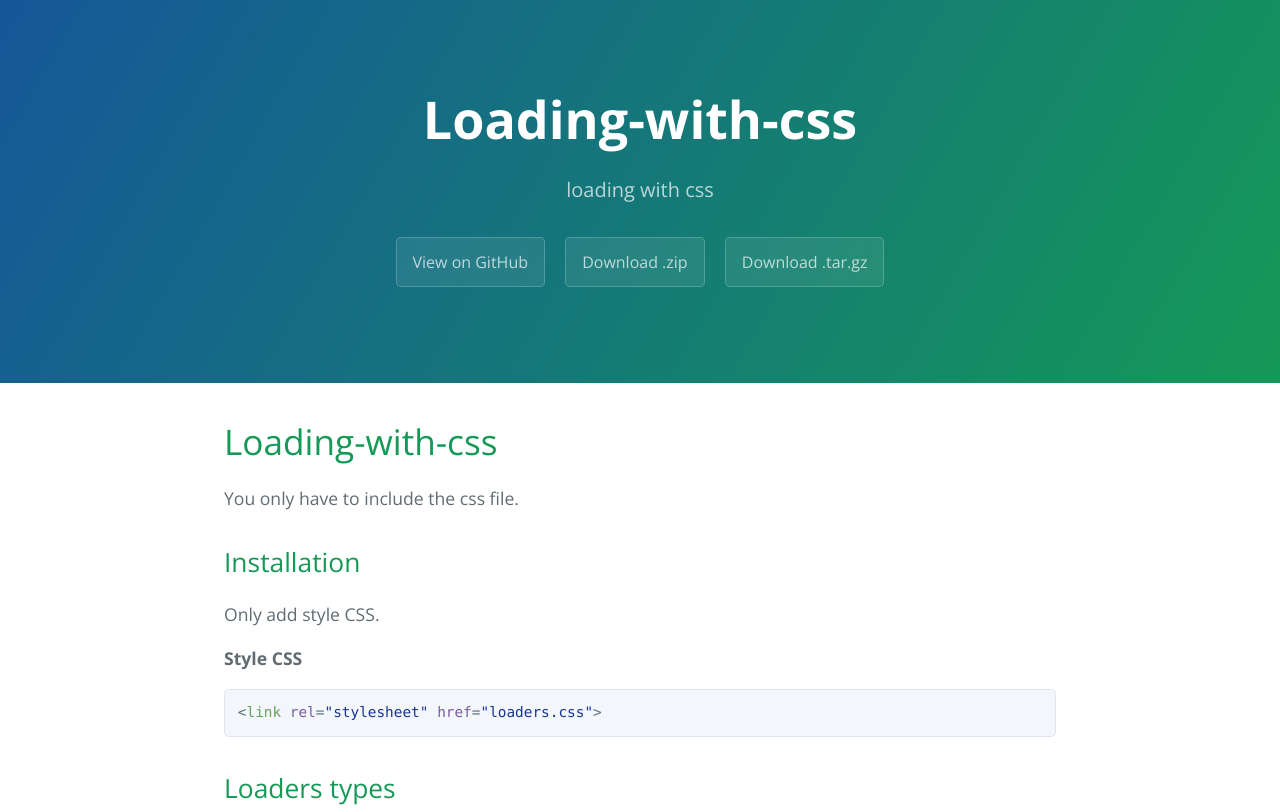
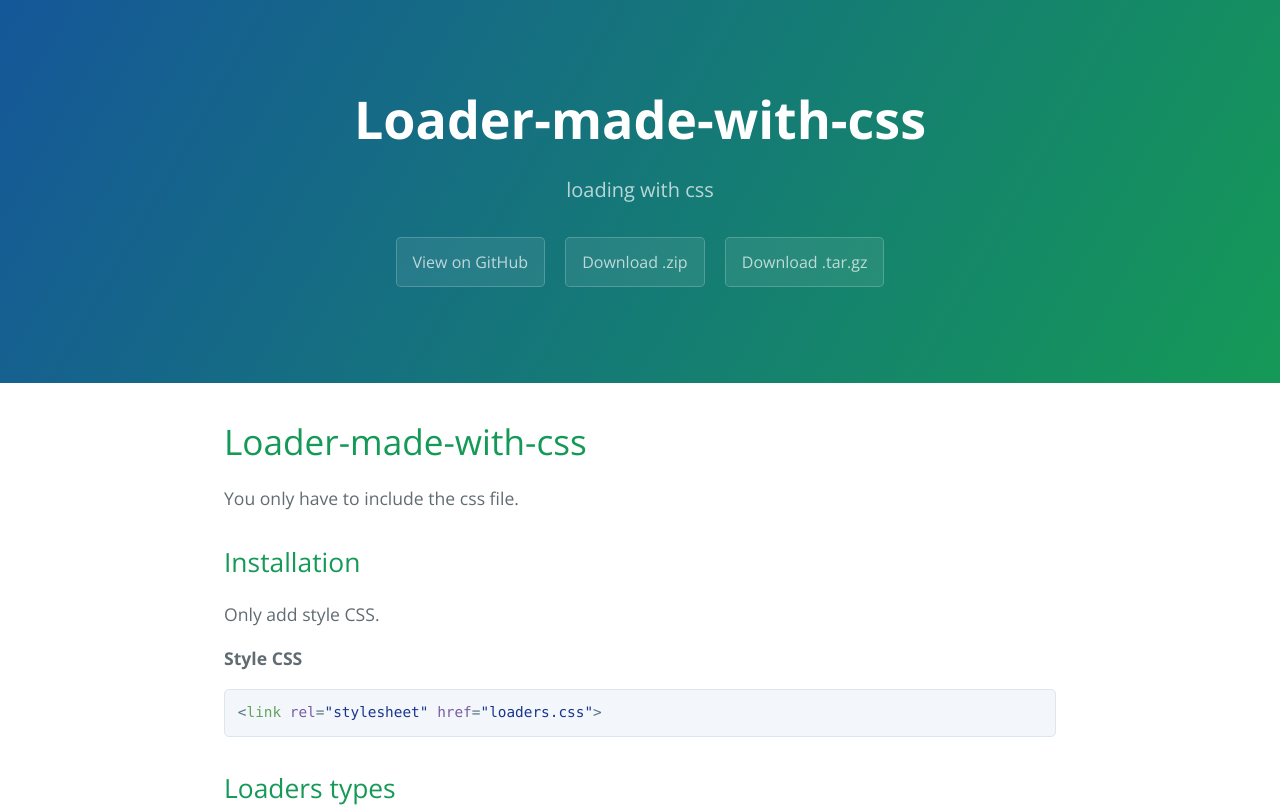
Before and after one commit to developscript/Loader-made-with-css, a plain HTML site: page index.html in a window 1280 px wide. Shown: the top 812 px of the page. Drawn offline with nearby package versions, Linux system fonts and the light colour scheme.

Commit message:
Update index.html

```diff
--- a/index.html
+++ b/index.html
@@ -2,7 +2,7 @@
 <html lang="en-us">
   <head>
     <meta charset="UTF-8">
-    <title>Loading-with-css by developscript</title>
+    <title>Loader-made-with-css by developscript</title>
     <meta name="viewport" content="width=device-width, initial-scale=1">
     <link rel="stylesheet" type="text/css" href="stylesheets/normalize.css" media="screen">
     <link href='https://fonts.googleapis.com/css?family=Open+Sans:400,700' rel='stylesheet' type='text/css'>
@@ -11,7 +11,7 @@
   </head>
   <body>
     <section class="page-header">
-      <h1 class="project-name">Loading-with-css</h1>
+      <h1 class="project-name">Loader-made-with-css</h1>
       <h2 class="project-tagline">loading with css</h2>
       <a href="https://github.com/developscript/Loader-made-with-css" class="btn">View on GitHub</a>
       <a href="https://github.com/developscript/Loader-made-with-css/zipball/master" class="btn">Download .zip</a>
@@ -20,7 +20,7 @@
 
     <section class="main-content">
       <h1>
-<a id="loading-with-css" class="anchor" href="#loading-with-css" aria-hidden="true"><span class="octicon octicon-link"></span></a>Loading-with-css</h1>
+<a id="Loader-made-with-css" class="anchor" href="#Loader-made-with-css" aria-hidden="true"><span class="octicon octicon-link"></span></a>Loader-made-with-css</h1>
 
 <p>You only have to include the css file.</p>
 
@@ -65,7 +65,7 @@
 <div class="highlight highlight-text-html-basic"><pre>&lt;<span class="pl-ent">div</span> <span class="pl-e">class</span>=<span class="pl-s"><span class="pl-pds">"</span>loader loader-bounce<span class="pl-pds">"</span></span>&gt;&lt;/<span class="pl-ent">div</span>&gt;</pre></div>
 
       <footer class="site-footer">
-        <span class="site-footer-owner"><a href="https://github.com/developscript/Loader-made-with-css">Loading-with-css</a> is maintained by <a href="https://github.com/developscript">developscript</a>.</span>
+        <span class="site-footer-owner"><a href="https://github.com/developscript/Loader-made-with-css">Loader-made-with-css</a> is maintained by <a href="https://github.com/developscript">developscript</a>.</span>
 
         <span class="site-footer-credits">This page was generated by <a href="https://pages.github.com">GitHub Pages</a> using the <a href="https://github.com/jasonlong/cayman-theme">Cayman theme</a> by <a href="https://twitter.com/jasonlong">Jason Long</a>.</span>
       </footer>
```
